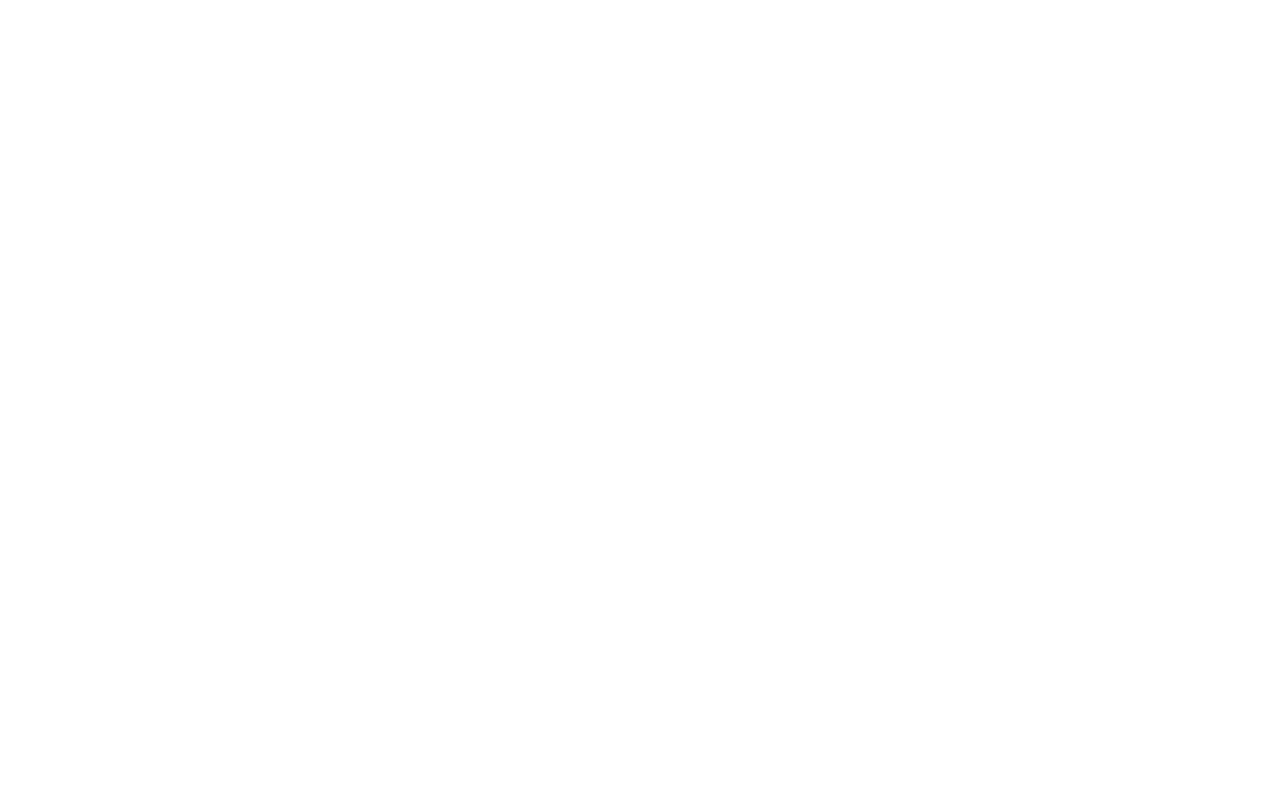
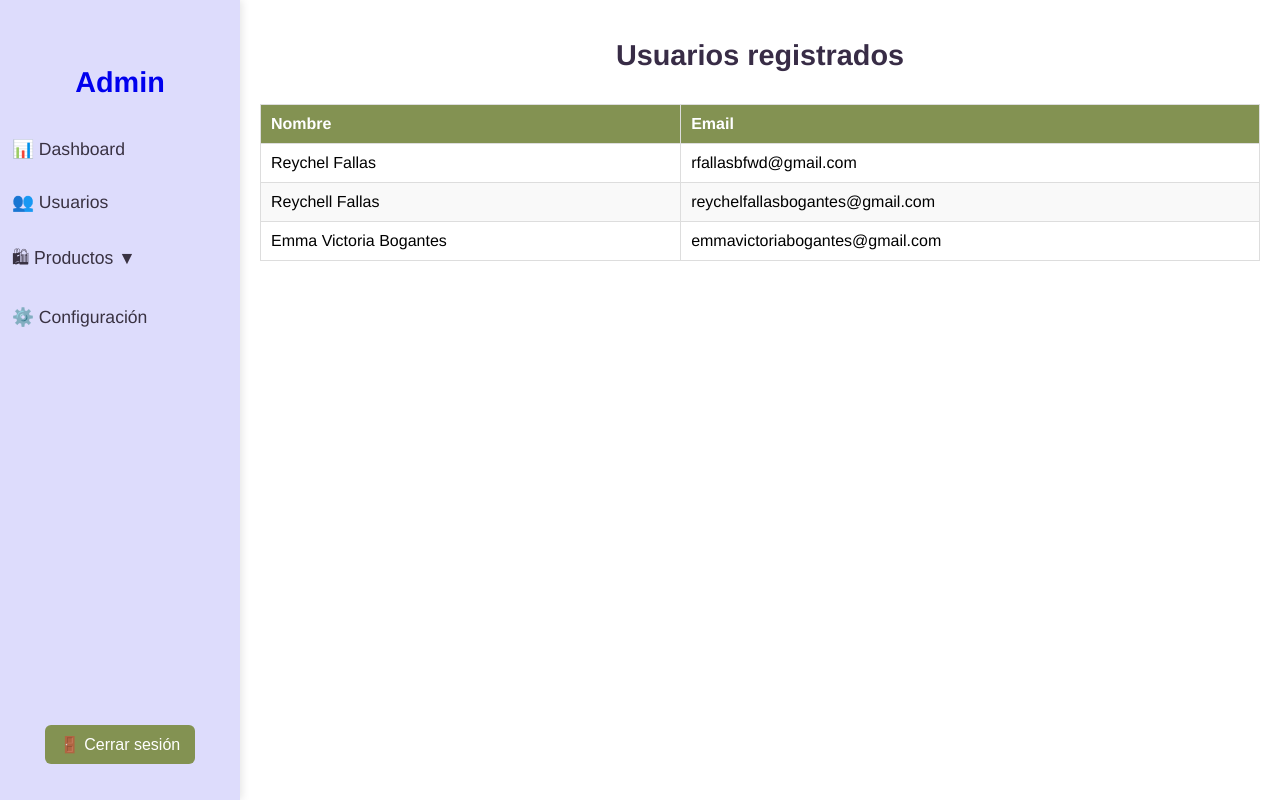
Before and after one commit to reychelbogantes/Koa-Macram---Proyecto-Web, a React (Vite) app in the folder koa macrame/: page /usuarios in a window 1280 px wide. Before the commit this address had no page. Built offline with nearby package versions, Linux system fonts and the light colour scheme; data requests are answered from the project's data file.

Commit message:
componentes de Admin Usuarios

```diff
--- a/koa macrame/src/Components/MenuIzquierdo/MenuIzquierdo.css
+++ b/koa macrame/src/Components/MenuIzquierdo/MenuIzquierdo.css
@@ -55,7 +55,10 @@
   cursor: pointer;
   transition: background 0.3s;
 }
-
+.logout-btn a {
+  text-decoration: none;   /* quita la línea */
+  color: inherit;          /* hereda el color del botón */
+}
 .logout-btn:hover {
   background: #566034;
 }
--- a/koa macrame/src/Components/MenuIzquierdo/MenuIzquierdo.jsx
+++ b/koa macrame/src/Components/MenuIzquierdo/MenuIzquierdo.jsx
@@ -14,7 +14,7 @@
 
       <nav className="menu-links">
         <Link to="/admin/dashboard">📊 Dashboard</Link>
-        <Link to="/admin/usuarios">👥 Usuarios</Link>
+        <Link to="/usuarios">👥 Usuarios</Link>
 
         {/* Sección Productos con sub-opciones */}
         <div className="submenu">
@@ -38,7 +38,7 @@
       </nav>
 
       <div className="menu-footer">
-        <button className="logout-btn">🚪 Cerrar sesión</button>
+        <button className="logout-btn"><Link to="/login">🚪 Cerrar sesión</Link></button>
       </div>
       <br /><br />
 
--- /dev/null
+++ b/koa macrame/src/Components/UsuariosAdmin/UsuariosAdmin.css
@@ -0,0 +1,22 @@
+.tabla-usuarios {
+  width: 100%;
+  border-collapse: collapse;
+  margin-top: 20px;
+  font-family: "Helvetica Neue", Arial, sans-serif;
+}
+
+.tabla-usuarios th,
+.tabla-usuarios td {
+  border: 1px solid #ddd;
+  padding: 10px;
+  text-align: left;
+}
+
+.tabla-usuarios th {
+  background: #839252;
+  color: #fff;
+}
+
+.tabla-usuarios tr:nth-child(even) {
+  background: #f9f9f9;
+}
--- /dev/null
+++ b/koa macrame/src/Components/UsuariosAdmin/UsuariosAdmin.jsx
@@ -0,0 +1,41 @@
+import React, { useEffect, useState } from 'react';
+import { GetUsers } from '../../Services/Servicios';
+import MenuIzquierdo from '../MenuIzquierdo/MenuIzquierdo';
+import './UsuariosAdmin.css';
+
+function UsuariosAdmin() {
+  const [usuarios, setUsuarios] = useState([]);
+
+  useEffect(() => {
+    GetUsers()
+      .then(setUsuarios)
+      .catch(console.error);
+  }, []);
+
+  return (
+    <div>
+      <MenuIzquierdo />
+      <div style={{ marginLeft: '240px', padding: '20px' }}>
+        <h1 className='Titulo'>Usuarios registrados</h1>
+        <table className="tabla-usuarios">
+          <thead>
+            <tr>
+              <th>Nombre</th>
+              <th>Email</th>
+            </tr>
+          </thead>
+          <tbody>
+            {usuarios.map((u) => (
+              <tr key={u.id}>
+                <td>{u.name}</td>
+                <td>{u.email}</td>
+              </tr>
+            ))}
+          </tbody>
+        </table>
+      </div>
+    </div>
+  );
+}
+
+export default UsuariosAdmin;
--- a/koa macrame/src/Pages/Admin/Admin.jsx
+++ b/koa macrame/src/Pages/Admin/Admin.jsx
@@ -1,5 +1,6 @@
 import React from 'react'
 import MenuIzquierdo from '../../Components/MenuIzquierdo/MenuIzquierdo'
+import { Outlet } from "react-router-dom";
 
 
 import './Admin.css';
@@ -8,7 +9,7 @@
     <div>
       <MenuIzquierdo/>
       <div style={{ marginLeft: '240px', padding: '20px' }}>
-
+        <Outlet />
       </div>
 
     </div>
--- a/koa macrame/src/Pages/Registro/Registro.jsx
+++ b/koa macrame/src/Pages/Registro/Registro.jsx
@@ -1,6 +1,6 @@
 import React, { useEffect } from "react";
 import { Link, useNavigate } from 'react-router-dom';
-import { postUsers, GetUsers, postGoogleUser } from '../../services/Servicios';
+import { postUsers, GetUsers, postGoogleUser } from '../../Services/Servicios';
 import './Registro.css'
 import { GoogleLogin } from '@react-oauth/google';
 import * as jwt_decode from "jwt-decode";
--- a/koa macrame/src/Routes/Routing.jsx
+++ b/koa macrame/src/Routes/Routing.jsx
@@ -8,6 +8,7 @@
 
 import Inventario from '../Components/Inventario/Inventario'
 import ProductosAdmin from '../Components/ProductosAdmin/ProductosAdmin'
+import UsuariosAdmin from '../Components/UsuariosAdmin/UsuariosAdmin';
 
 function Routing() {
   return (
@@ -21,6 +22,7 @@
                 <Route path='/admin' element={<Admin/>}/>
                 <Route path='/inventario' element={<Inventario/>}/>
                 <Route path='/productosadmin' element={<ProductosAdmin/>}/>
+                <Route path="/usuarios" element={<UsuariosAdmin />} />
             </Routes>
         </Router>
 
```
Also changed, not shown: koa macrame/db.json.
